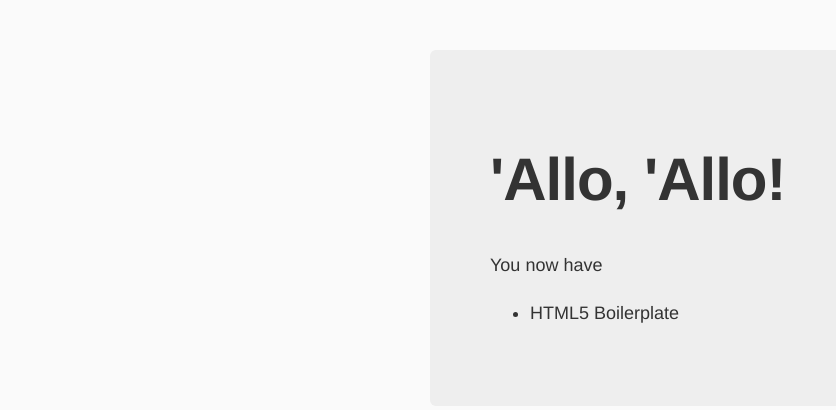
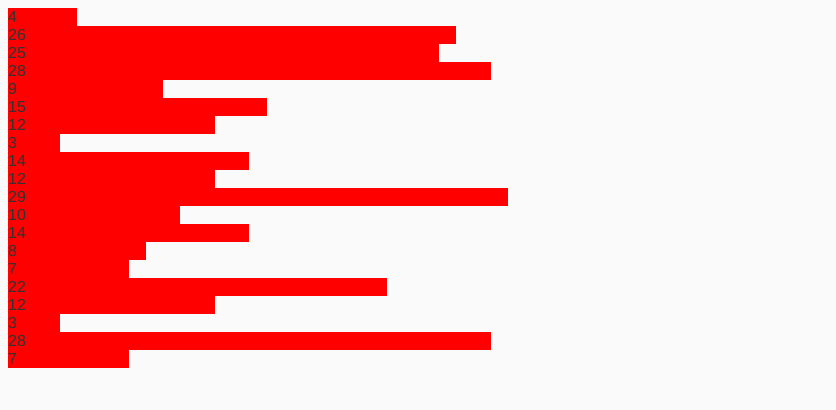
Before and after one commit to karolchmist/humantalks-d3-livecoding, a website: page app/index.html in a window 1280 px wide. Shown: the whole page, without its empty margins (0-836 px from the left). Drawn offline with nearby package versions, Linux system fonts and the light colour scheme; files that its build step writes are made by us from their sources.

Commit message:
Simple random bar graph d3 demo

```diff
--- a/app/index.html
+++ b/app/index.html
@@ -9,7 +9,6 @@
         <!-- Place favicon.ico and apple-touch-icon.png in the root directory -->
         <!-- build:css styles/vendor.css -->
         <!-- bower:css -->
-
         <!-- endbower -->
         <!-- endbuild -->
         <!-- build:css(.tmp) styles/main.css -->
@@ -21,21 +20,17 @@
             <p class="browsehappy">You are using an <strong>outdated</strong> browser. Please <a href="http://browsehappy.com/">upgrade your browser</a> to improve your experience.</p>
         <![endif]-->
 
+        <div id="content">
 
-        <div class="hero-unit">
-          <h1>'Allo, 'Allo!</h1>
-          <p>You now have</p>
-          <ul>
-            <li>HTML5 Boilerplate</li>
+        </div>
 
 
-          </ul>
-        </div>
 
 
         <!-- build:js scripts/vendor.js -->
         <!-- bower:js -->
         <script src="../bower_components/jquery/dist/jquery.js"></script>
+        <script src="../bower_components/d3/d3.js"></script>
         <!-- endbower -->
         <!-- endbuild -->
 
--- a/app/scripts/main.js
+++ b/app/scripts/main.js
@@ -1 +1,31 @@
-console.log('\'Allo \'Allo!');
+var width = 960,
+    height = 500;
+
+var random=function(max) {
+    return Math.round(max * Math.random());
+};
+
+var data = [];
+for(var i = 0; i<20; i++) {
+    data.push(random(30));
+}
+
+var scale = d3.scale.linear()
+    .domain([0, d3.max(data)])
+    .range([0, 500]);
+
+var content = d3.select("body")
+    .select("div#content");
+
+var bars = content.selectAll("div")
+    .data(data)
+    ;
+
+    bars.enter()
+        .append("div")
+        .text(function(d){return d;})
+        .style("background-color", "red")
+        .style("width", function(d){return scale(d) + "px";})
+    ;
+
+    bars.exit().remove();
--- a/bower.json
+++ b/bower.json
@@ -2,7 +2,8 @@
   "name": "d3demo",
   "private": true,
   "dependencies": {
-    "jquery": "~1.11.0"
+    "jquery": "~1.11.0",
+    "d3": "~3.4.6"
   },
   "devDependencies": {}
 }
```
Also changed, not shown: 1 other file.
